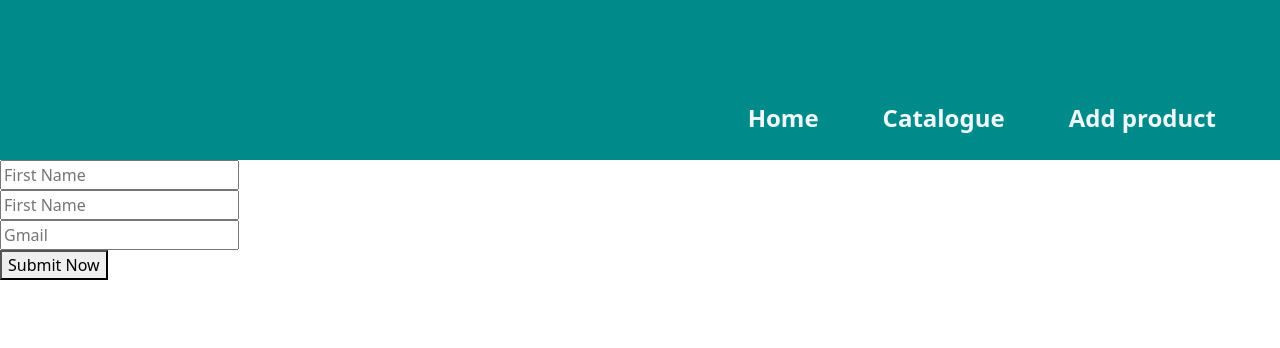
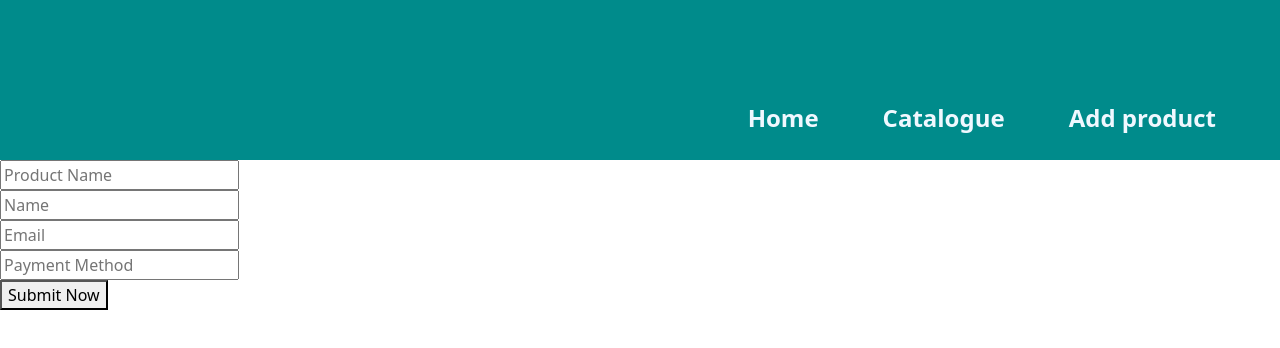
Before and after one commit to epicnessinha/Geekshub-Store, a React (Create React App) app: page /add in a window 1280 px wide. Shown: the top 348 px of the page. Built offline with nearby package versions, Linux system fonts and the light colour scheme.

Commit message:
Updates on the form

```diff
--- a/src/containers/AddProduct/AddProduct.jsx
+++ b/src/containers/AddProduct/AddProduct.jsx
@@ -8,9 +8,10 @@ function AddProduct() {
 
 
   const [inputField, setInputField] = useState({
-    first_name: "",
-    last_name: "",
-    gmail: "",
+    product_name: "",
+    client_name: "",
+    email: "",
+    payment:"",
   });
 
   const inputsHandler = (e) => {
@@ -29,30 +30,40 @@ function AddProduct() {
     <div>
       <input
         type="text"
-        name="first_name"
+        name="product_name"
         onChange={inputsHandler}
-        placeholder="First Name"
-        value={inputField.first_name}
+        placeholder="Product Name"
+        value={inputField.product_name}
       />
 
       <br />
 
       <input
         type="text"
-        name="last_name"
+        name="client_name"
         onChange={inputsHandler}
-        placeholder="First Name"
-        value={inputField.last_name}
+        placeholder="Name"
+        value={inputField.client_name}
       />
 
       <br />
 
       <input
-        type="gmail"
-        name="gmail"
+        type="email"
+        name="email"
         onChange={inputsHandler}
-        placeholder="Gmail"
-        value={inputField.gmail}
+        placeholder="Email"
+        value={inputField.email}
+      />
+
+      <br />
+
+      <input
+        type="payment"
+        name="payment"
+        onChange={inputsHandler}
+        placeholder="Payment Method"
+        value={inputField.payment}
       />
 
       <br />
```
